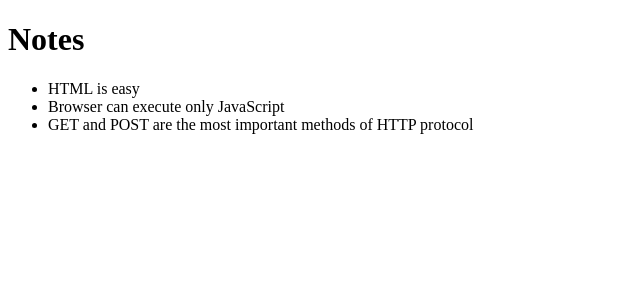
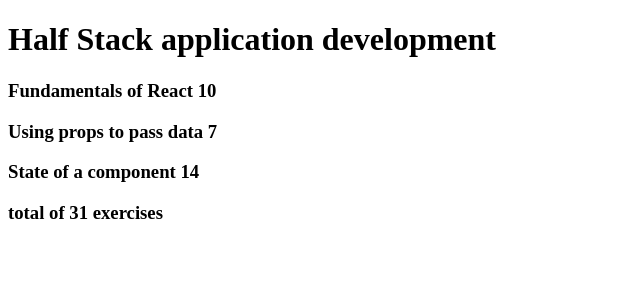
Before and after one commit to laiyousin/FullStackOpen, a React (Create React App) app in the folder part1/courseinfo/: page / in a window 1280 px wide. Shown: the top 300 px of the page, without its empty margins (0-640 px from the left). Built offline with nearby package versions, Linux system fonts and the light colour scheme.

Commit message:
use reduce to compute the sum of array elements

```diff
--- a/part1/courseinfo/src/App.js
+++ b/part1/courseinfo/src/App.js
@@ -1,21 +1,63 @@
-const Note = ({note}) => {
+const Part = ({part}) => {
   return (
-    <li>{note.content}</li>
+    <>
+      <h3>{part.name} {part.exercises}</h3>
+    </>
   )
 }
 
-const App = ({notes}) => {
-
+const Content = ({part}) => {
   return (
-    <div>
-      <h1>Notes</h1>
-      <ul>
-        {notes.map(note =>
-          <Note key={note.id} note={note} />
-        )}
-      </ul>
-    </div>
+    <>
+      <Part part= {part} />
+    </>
   )
 }
 
+const Course = ({course}) => {
+
+  // reduce
+  // s: previous value, p: current value
+  // , 0: initial value
+  const sum = course.parts.reduce((s, p) => {
+    return s + p.exercises
+  }, 0)
+
+  return (
+    <>
+      <h1>{course.name}</h1>
+      {course.parts.map(part =>
+        <Content key= {part.id} part= {part} />
+      )}
+      <h3>total of {sum} exercises</h3>
+    </>
+  )
+}
+
+const App = () => {
+  const course = {
+    id: 1,
+    name: 'Half Stack application development',
+    parts: [
+      {
+        name: 'Fundamentals of React',
+        exercises: 10,
+        id: 1
+      },
+      {
+        name: 'Using props to pass data',
+        exercises: 7,
+        id: 2
+      },
+      {
+        name: 'State of a component',
+        exercises: 14,
+        id: 3
+      }
+    ]
+  }
+
+  return <Course course={course} />
+}
+
 export default App
```
